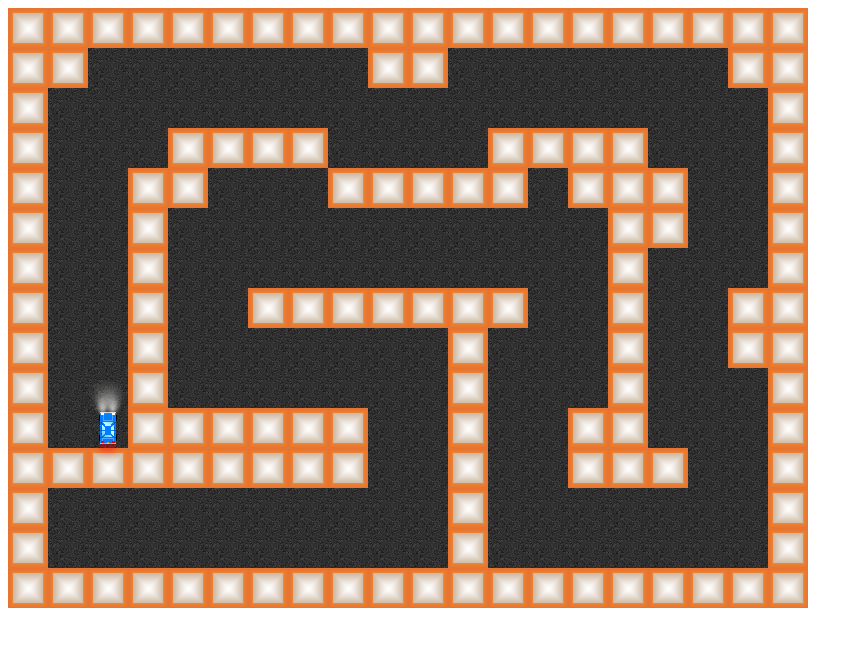
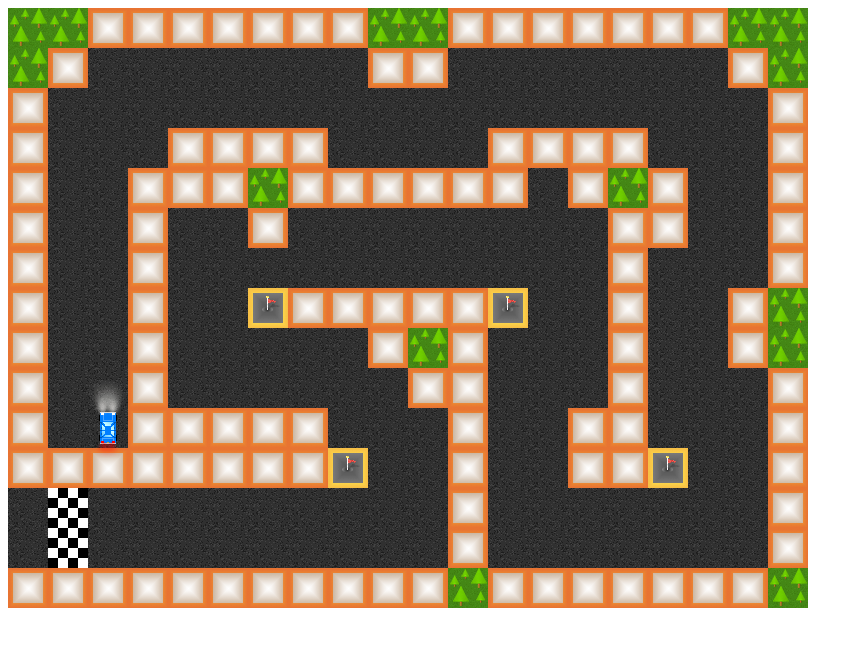
Before and after one commit to noisephoenix/Turbo-Racing, a plain HTML site: page Turbo Racing/index.html in a window 1280 px wide. Shown: the whole page, without its empty margins (0-863 px from the left). Drawn offline with Linux system fonts and the light colour scheme.

Commit message:
Add decoration
Add decoration and tune car control

```diff
--- a/Turbo Racing/index.html
+++ b/Turbo Racing/index.html
@@ -9,6 +9,7 @@
     <div><canvas id="gameCanvas" width="800" height="600"></canvas></div>
     <script src="js/input.js"></script>
     <script src="js/graphicscommon.js"></script>
+    <script src="js/imageloading.js"></script>
     <script src="js/track.js"></script>
     <script src="js/car.js"></script>
     <script src="js/main.js"></script>
--- a/Turbo Racing/js/car.js
+++ b/Turbo Racing/js/car.js
@@ -1,7 +1,3 @@
-var carPic = document.createElement("img");
-var carPicLoaded = false;
-
-
 var carX = 75;
 var carY = 75;
 var carAng = 0;
@@ -11,13 +7,7 @@ const GROUNDSPEED_DECAY_MULT = 0.94;
 const DRIVE_POWER = 0.5;
 const REVERSE_POWER = 0.3;
 const TURN_RATE = 0.2;
-
-function carImageLoad() {
-    carPic.onload = function () {
-        carPicLoaded = true;
-    }
-    carPic.src = "images/player1.png";
-}
+const MIN_SPEED_TO_TURN = 0.5;
 
 function carReset() {
     for (var eachRow = 0; eachRow < TRACK_ROWS; eachRow++) {
@@ -42,13 +32,14 @@ function carMove() {
     if (KeyHeld_Reverse) {
         carSpeed -= REVERSE_POWER;
     }
-
+    if (Math.abs(carSpeed) > MIN_SPEED_TO_TURN) {
         if (KeyHeld_TurnLeft) {
             carAng -= TURN_RATE;
         }
 
         if (KeyHeld_TurnRight) {
             carAng += TURN_RATE;
+        }
     }
 
     carX += Math.cos(carAng) * carSpeed;
@@ -57,7 +48,6 @@ function carMove() {
 }
 
 function carDraw() {
-    if (carPicLoaded) {
     drawBitmapCenteredWithRotation(carPic, carX, carY, carAng);
+
 }
-}
--- /dev/null
+++ b/Turbo Racing/js/imageloading.js
@@ -0,0 +1,37 @@
+var carPic = document.createElement("img");
+var roadPic = document.createElement("img");
+var wallPic = document.createElement("img");
+var goalPic = document.createElement("img");
+var treePic = document.createElement("img");
+var flagPic = document.createElement("img");
+
+var picsToLoad = 0; // set automatically based on imageList in loadImages()
+
+function countLoadedImagesAndLaunchIfReady() {
+    picsToLoad--;
+    if (picsToLoad == 0) {
+        imageLoadingDoneSoStartGame();
+    }
+}
+
+function beginLoadingImage(imgVar, fileName) {
+    imgVar.onload = countLoadedImagesAndLaunchIfReady;
+    imgVar.src = "images/"+fileName;
+}
+
+function loadImges() {
+    var imageList = [
+        { varName: carPic, theFile: "player1.png" },
+        { varName: roadPic, theFile: "track_road.png" },
+        { varName: wallPic, theFile: "track_wall.png" },
+        { varName: goalPic, theFile: "track_goal.png" },
+        { varName: treePic, theFile: "track_tree.png" },
+        { varName: flagPic, theFile: "track_flag.png" }
+    ];
+    picsToLoad = imageList.length;
+
+    for (var i = 0; i < imageList.length; i++) {
+        beginLoadingImage(imageList[i].varName, imageList[i].theFile);
+    }
+
+}
--- a/Turbo Racing/js/main.js
+++ b/Turbo Racing/js/main.js
@@ -4,12 +4,17 @@ window.onload = function () {
     canvas = document.getElementById('gameCanvas');
     canvasContext = canvas.getContext('2d');
 
+    //colourRect(0, 0, canvas.width, canvas.height, 'red');
+    //colourText("LOADING IMAGES")
+
+    loadImges();
+}
+
+function imageLoadingDoneSoStartGame() {
     var framesPerSecond = 30;
     setInterval(updateAll, 1000 / framesPerSecond);
 
-    trackLoadImages();
     setupInput();
-    carImageLoad();
     carReset();
 }
 
--- a/Turbo Racing/js/track.js
+++ b/Turbo Racing/js/track.js
@@ -1,40 +1,35 @@
-var roadPic = document.createElement("img");
-var wallPic = document.createElement("img");
-
 const TRACK_W = 40;
 const TRACK_H = 40;
 const TRACK_GAP = 2;
 const TRACK_COLS = 20;
 const TRACK_ROWS = 15
-var trackGrid = [1, 1, 1, 1, 1, 1, 1, 1, 1, 1, 1, 1, 1, 1, 1, 1, 1, 1, 1, 1,
-    1, 1, 0, 0, 0, 0, 0, 0, 0, 1, 1, 0, 0, 0, 0, 0, 0, 0, 1, 1,
-    1, 0, 0, 0, 0, 0, 0, 0, 0, 0, 0, 0, 0, 0, 0, 0, 0, 0, 0, 1,
-    1, 0, 0, 0, 1, 1, 1, 1, 0, 0, 0, 0, 1, 1, 1, 1, 0, 0, 0, 1,
-    1, 0, 0, 1, 1, 0, 0, 0, 1, 1, 1, 1, 1, 0, 1, 1, 1, 0, 0, 1,
-    1, 0, 0, 1, 0, 0, 0, 0, 0, 0, 0, 0, 0, 0, 0, 1, 1, 0, 0, 1,
-    1, 0, 0, 1, 0, 0, 0, 0, 0, 0, 0, 0, 0, 0, 0, 1, 0, 0, 0, 1,
-    1, 0, 0, 1, 0, 0, 1, 1, 1, 1, 1, 1, 1, 0, 0, 1, 0, 0, 1, 1,
-    1, 0, 0, 1, 0, 0, 0, 0, 0, 0, 0, 1, 0, 0, 0, 1, 0, 0, 1, 1,
-    1, 0, 0, 1, 0, 0, 0, 0, 0, 0, 0, 1, 0, 0, 0, 1, 0, 0, 0, 1,
-    1, 0, 2, 1, 1, 1, 1, 1, 1, 0, 0, 1, 0, 0, 1, 1, 0, 0, 0, 1,
-    1, 1, 1, 1, 1, 1, 1, 1, 1, 0, 0, 1, 0, 0, 1, 1, 1, 0, 0, 1,
-    1, 0, 0, 0, 0, 0, 0, 0, 0, 0, 0, 1, 0, 0, 0, 0, 0, 0, 0, 1,
-    1, 0, 0, 0, 0, 0, 0, 0, 0, 0, 0, 1, 0, 0, 0, 0, 0, 0, 0, 1,
-    1, 1, 1, 1, 1, 1, 1, 1, 1, 1, 1, 1, 1, 1, 1, 1, 1, 1, 1, 1];
+var trackGrid =    [4, 4, 1, 1, 1, 1, 1, 1, 1, 4, 4, 1, 1, 1, 1, 1, 1, 1, 4, 4,
+                    4, 1, 0, 0, 0, 0, 0, 0, 0, 1, 1, 0, 0, 0, 0, 0, 0, 0, 1, 4,
+                    1, 0, 0, 0, 0, 0, 0, 0, 0, 0, 0, 0, 0, 0, 0, 0, 0, 0, 0, 1,
+                    1, 0, 0, 0, 1, 1, 1, 1, 0, 0, 0, 0, 1, 1, 1, 1, 0, 0, 0, 1,
+                    1, 0, 0, 1, 1, 1, 4, 1, 1, 1, 1, 1, 1, 0, 1, 4, 1, 0, 0, 1,
+                    1, 0, 0, 1, 0, 0, 1, 0, 0, 0, 0, 0, 0, 0, 0, 1, 1, 0, 0, 1,
+                    1, 0, 0, 1, 0, 0, 0, 0, 0, 0, 0, 0, 0, 0, 0, 1, 0, 0, 0, 1,
+                    1, 0, 0, 1, 0, 0, 5, 1, 1, 1, 1, 1, 5, 0, 0, 1, 0, 0, 1, 4,
+                    1, 0, 0, 1, 0, 0, 0, 0, 0, 1, 4, 1, 0, 0, 0, 1, 0, 0, 1, 4,
+                    1, 0, 0, 1, 0, 0, 0, 0, 0, 0, 1, 1, 0, 0, 0, 1, 0, 0, 0, 1,
+                    1, 0, 2, 1, 1, 1, 1, 1, 0, 0, 0, 1, 0, 0, 1, 1, 0, 0, 0, 1,
+                    1, 1, 1, 1, 1, 1, 1, 1, 5, 0, 0, 1, 0, 0, 1, 1, 5, 0, 0, 1,
+                    0, 3, 0, 0, 0, 0, 0, 0, 0, 0, 0, 1, 0, 0, 0, 0, 0, 0, 0, 1,
+                    0, 3, 0, 0, 0, 0, 0, 0, 0, 0, 0, 1, 0, 0, 0, 0, 0, 0, 0, 1,
+                    1, 1, 1, 1, 1, 1, 1, 1, 1, 1, 1, 4, 1, 1, 1, 1, 1, 1, 1, 4];
 const TRACK_ROAD = 0;
 const TRACK_WALL = 1;
 const TRACK_PLAYERSTART = 2;
+const TRACK_GOAL = 3;
+const TRACK_TREE = 4;
+const TRACK_FLAG = 5;
 
-function trackLoadImages() {
-    roadPic.src = "images/track_road.png";
-    wallPic.src = "images/track_wall.png";
-}
-
-function isWallAtColRow(col, row) {
+function isObstacleAtColRow(col, row) {
     if (col >= 0 && col < TRACK_COLS &&
         row >= 0 && row < TRACK_ROWS) {
         var trackIndexUnderCoord = rowColtoArrayIndex(col, row);
-        return (trackGrid[trackIndexUnderCoord] == TRACK_WALL);
+        return (trackGrid[trackIndexUnderCoord] != TRACK_ROAD);
     } else {
         return false;
     }
@@ -50,7 +45,7 @@ function carTrackHandling() {
     if (carTrackCol >= 0 && carTrackCol < TRACK_COLS &&
         carTrackRow >= 0 && carTrackRow < TRACK_ROWS) {
 
-        if (isWallAtColRow(carTrackCol, carTrackRow)) {
+        if (isObstacleAtColRow(carTrackCol, carTrackRow)) {
             carX -= Math.cos(carAng) * carSpeed;
             carY -= Math.sin(carAng) * carSpeed;
             carSpeed *= -0.5;
@@ -68,13 +63,27 @@ function drawTracks() {
         for (var eachCol = 0; eachCol < TRACK_COLS; eachCol++) {
 
             var arrayIndex = rowColtoArrayIndex(eachCol, eachRow);
-
-            if (trackGrid[arrayIndex] == TRACK_ROAD) {
-                canvasContext.drawImage(roadPic, TRACK_W * eachCol, TRACK_H * eachRow);
-            } else if (trackGrid[arrayIndex] == TRACK_WALL) {
-                canvasContext.drawImage(wallPic, TRACK_W * eachCol, TRACK_H * eachRow);
+            var tileKindHere = trackGrid[arrayIndex];
+            var useImg;
+            switch (tileKindHere) {
+                case TRACK_ROAD:
+                    useImg = roadPic;
+                    break;
+                case TRACK_WALL:
+                    useImg = wallPic;
+                    break;
+                case TRACK_GOAL:
+                    useImg = goalPic;
+                    break;
+                case TRACK_TREE:
+                    useImg = treePic;
+                    break;
+                case TRACK_FLAG:
+                    useImg = flagPic;
+                    break;
 
             }// end of this track here
+            canvasContext.drawImage(useImg, TRACK_W * eachCol, TRACK_H * eachRow);
         } // end of for each col
     } //end of for each row
 } // end of drawTracks func
```
Also changed, not shown: Turbo Racing/images/track_flag.png (added), Turbo Racing/images/track_goal.png (added), Turbo Racing/images/track_tree.png (added), 1 other file. Lines whose indentation alone changed are shown as unchanged.
